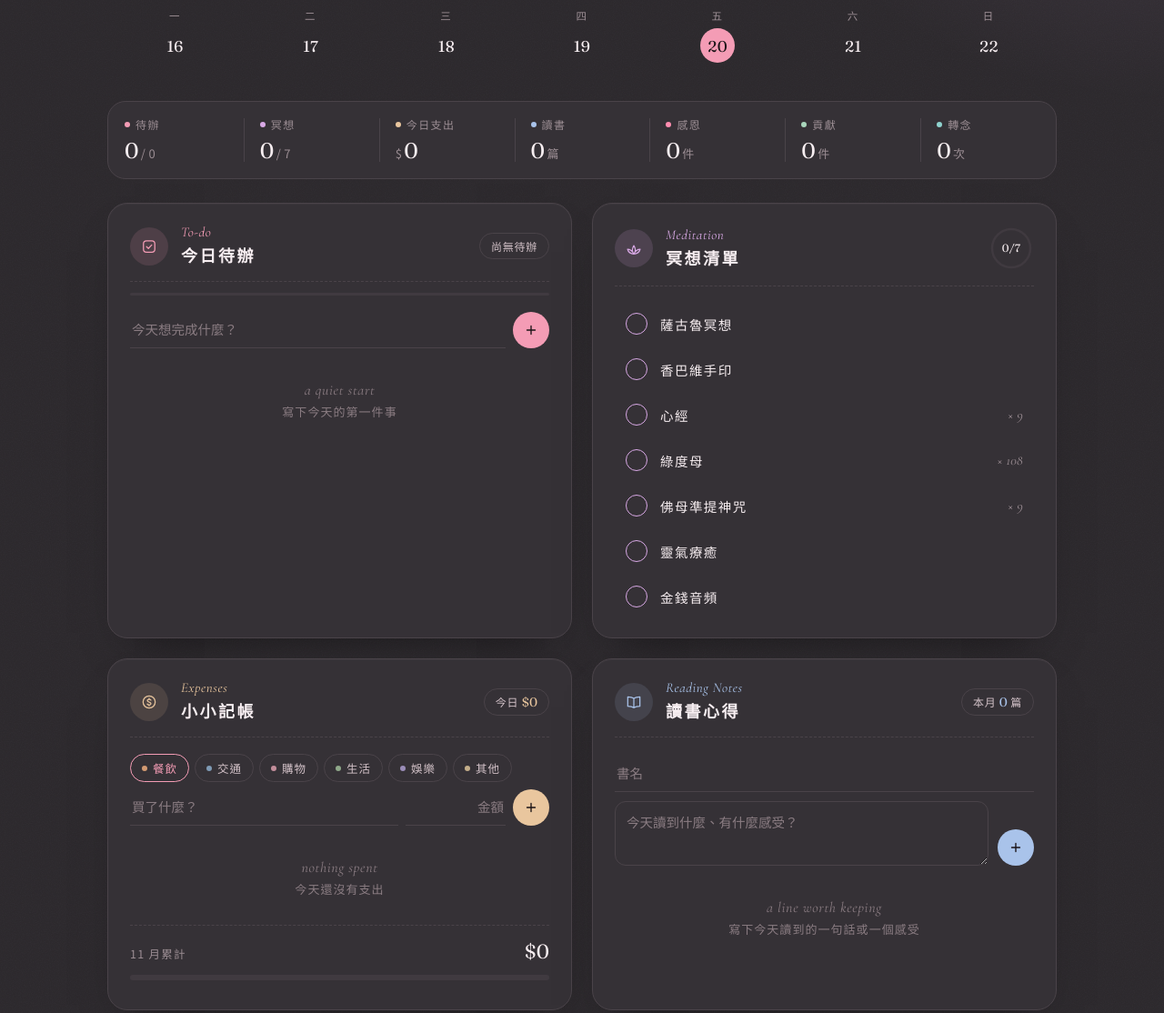
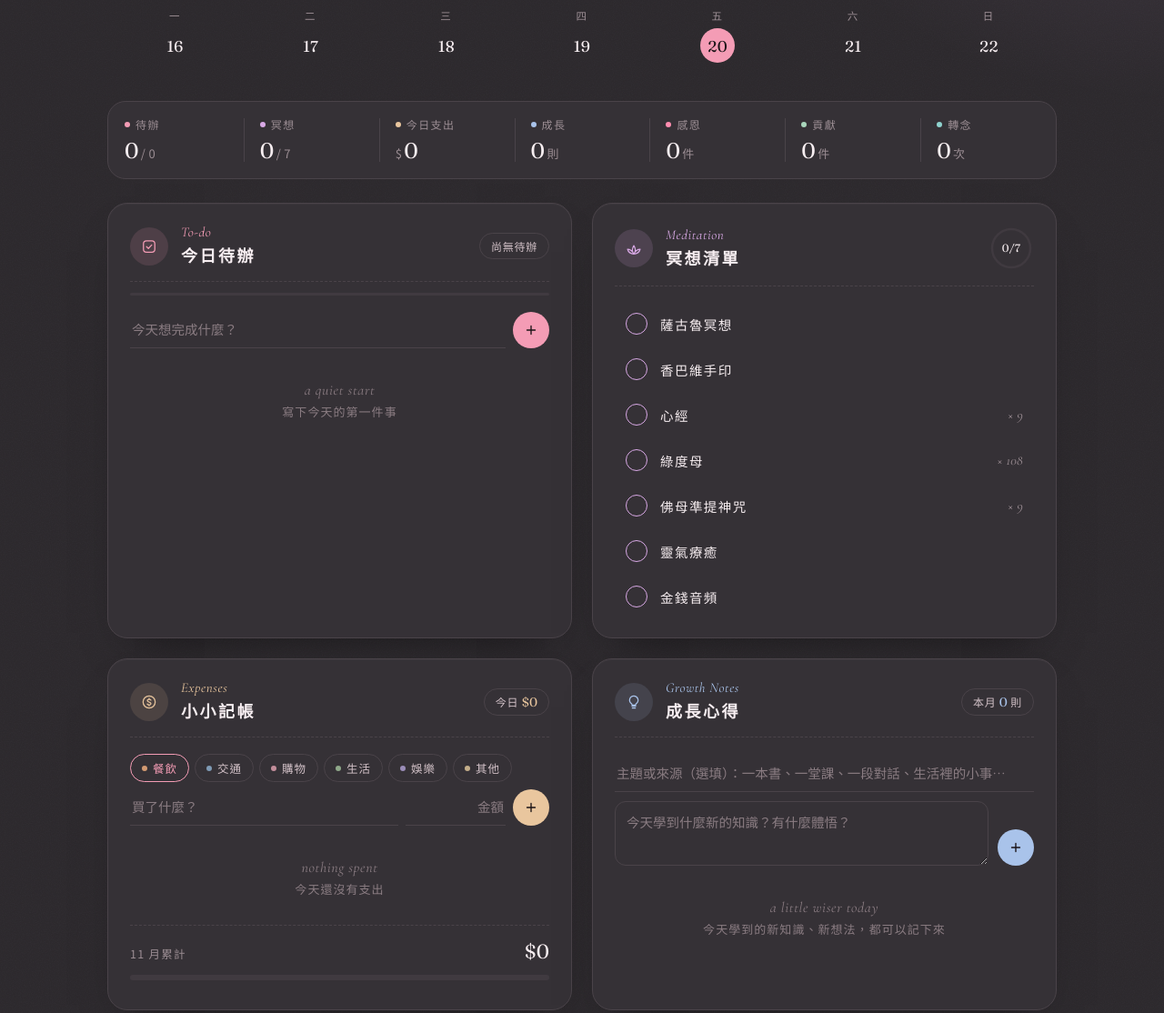
Before and after one commit to lovenah91/qclovesoul, a plain HTML site: page days/index.html in a window 1280 px wide. Shown: the part 190-1304 px from the top of the page at 91% size. Drawn offline with nearby package versions, Linux system fonts and the light colour scheme.

Commit message:
Rename 讀書心得 to 成長心得 in daily app
Co-Authored-By: Claude Opus 5.5 <noreply@anthropic.com>
Claude-Session: https://claude.ai/code/session_01YD5mNDxBKa5cev7NYsQB9f

```diff
--- a/days/index.html
+++ b/days/index.html
@@ -347,7 +347,7 @@
     <div class="stat" style="--c:var(--clay)"><span class="k"><i></i>待辦</span><span class="v" id="sTodo">0</span></div>
     <div class="stat" style="--c:var(--lav)"><span class="k"><i></i>冥想</span><span class="v" id="sMed">0</span></div>
     <div class="stat" style="--c:var(--ochre)"><span class="k"><i></i>今日支出</span><span class="v" id="sMoney">0</span></div>
-    <div class="stat" style="--c:var(--slate)"><span class="k"><i></i>讀書</span><span class="v" id="sRead">0</span></div>
+    <div class="stat" style="--c:var(--slate)"><span class="k"><i></i>成長</span><span class="v" id="sRead">0</span></div>
     <div class="stat" style="--c:var(--rose)"><span class="k"><i></i>感恩</span><span class="v" id="sGrat">0</span></div>
     <div class="stat" style="--c:var(--sage)"><span class="k"><i></i>貢獻</span><span class="v" id="sContrib">0</span></div>
     <div class="stat" style="--c:var(--teal)"><span class="k"><i></i>轉念</span><span class="v" id="sShift">0</span></div>
@@ -403,15 +403,15 @@
     <!-- READING -->
     <section class="card read">
       <div class="card-h">
-        <div class="card-t"><div class="ic"><svg class="i" viewBox="0 0 24 24"><path d="M12 7.2C10 5.7 7.5 5.2 4 5.2v12.4c3.5 0 6 .5 8 2 2-1.5 4.5-2 8-2V5.2c-3.5 0-6 .5-8 2zm0 0v12.4"/></svg></div>
-          <div><span class="en">Reading Notes</span><h2>讀書心得</h2></div></div>
-        <span class="badge">本月 <span class="num" id="readBadge">0</span> 篇</span>
+        <div class="card-t"><div class="ic"><svg class="i" viewBox="0 0 24 24"><path d="M9.5 17.5h5M10 20h4M12 4a5.5 5.5 0 0 0-3.2 10c.5.4.8 1 .8 1.6v.4h4.8v-.4c0-.6.3-1.2.8-1.6A5.5 5.5 0 0 0 12 4z"/></svg></div>
+          <div><span class="en">Growth Notes</span><h2>成長心得</h2></div></div>
+        <span class="badge">本月 <span class="num" id="readBadge">0</span> 則</span>
       </div>
       <form class="add" id="readForm">
-        <input class="inp" id="readBook" placeholder="書名" maxlength="80" autocomplete="off" list="bookList">
+        <input class="inp" id="readBook" placeholder="主題或來源（選填）：一本書、一堂課、一段對話、生活裡的小事…" maxlength="80" autocomplete="off" list="bookList">
         <datalist id="bookList"></datalist>
         <div class="row">
-          <textarea class="inp" id="readNote" placeholder="今天讀到什麼、有什麼感受？" maxlength="2000"></textarea>
+          <textarea class="inp" id="readNote" placeholder="今天學到什麼新的知識？有什麼體悟？" maxlength="2000"></textarea>
           <button class="go" type="submit" aria-label="新增"><svg viewBox="0 0 24 24"><path d="M12 6v12M6 12h12"/></svg></button>
         </div>
       </form>
@@ -701,17 +701,17 @@
 
     /* reading */
     const rl = $('readList'); rl.replaceChildren();
-    if (!d.read.length) rl.append(emptyEl('a line worth keeping', '寫下今天讀到的一句話或一個感受'));
+    if (!d.read.length) rl.append(emptyEl('a little wiser today', '今天學到的新知識、新想法，都可以記下來'));
     for (const r of [...d.read].reverse()){
       rl.append(h('li', {class:'item book'},
-        h('div', {class:'bt'}, h('span', {class:'bn', text:'《' + (r.book || '未命名') + '》'}),
+        h('div', {class:'bt'}, r.book ? h('span', {class:'bn', text:r.book}) : h('span', {class:'bn en', text:'today I learned', style:'font-family:var(--latin);font-weight:400'}),
           delBtn(() => editDay(cur, x => { x.read = x.read.filter(j => j.id !== r.id); }))),
         r.note ? h('div', {class:'txt', text:r.note}) : null));
     }
     let rm = 0; const books = new Set();
     for (const k in days){ for (const r of (days[k].read||[])){ if (r.book) books.add(r.book); if (k.startsWith(ym)) rm++; } }
     $('readBadge').textContent = rm;
-    $('sRead').innerHTML = ''; $('sRead').append(String(d.read.length), h('small', {text:'篇'}));
+    $('sRead').innerHTML = ''; $('sRead').append(String(d.read.length), h('small', {text:'則'}));
     $('bookList').replaceChildren(...[...books].map(b => h('option', {value:b})));
 
     /* shift */
--- a/days/sw.js
+++ b/days/sw.js
@@ -1,4 +1,4 @@
-const CACHE = 'qc-days-v2';
+const CACHE = 'qc-days-v3';
 const SHELL = ['./', './index.html', './manifest.webmanifest', './icon-192.png', './icon-512.png', './apple-touch-icon.png'];
 self.addEventListener('install', e => {
   e.waitUntil(caches.open(CACHE).then(c => c.addAll(SHELL)).then(() => self.skipWaiting()));
```
